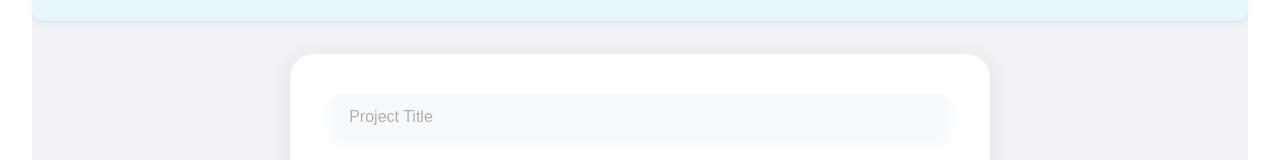
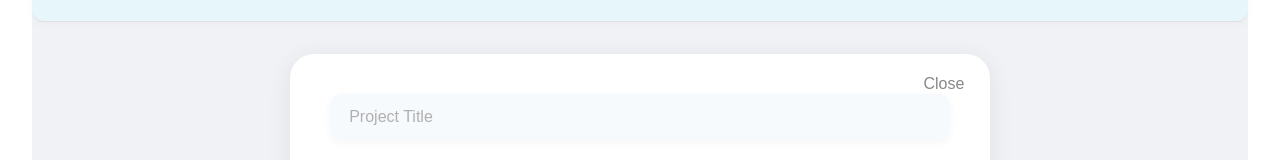
Before and after one commit to KismetKrystle/kazipay-app, a React (Vite) app in the folder frontend/: page /client in a window 1280 px wide. Shown: the part 168-328 px from the top of the page. Built offline with nearby package versions, Linux system fonts and the light colour scheme.

Commit message:
Client page

```diff
--- a/frontend/src/ClientPage.css
+++ b/frontend/src/ClientPage.css
@@ -20,6 +20,7 @@
   padding: 2.5rem;
   width: 100%;
   max-width: 700px;
+  position: relative;
 }
 
 .form-input,
@@ -89,6 +90,26 @@
   background: #0099b8;
 }
 
+.client-close-button {
+  position: absolute;
+  top: 1rem;
+  right: 1rem;
+  background: transparent;
+  color: #888;
+  border: none;
+  border-radius: 0.25rem;
+  padding: 0.3rem 0.6rem;
+  font-size: 1rem;
+  font-weight: 500;
+  cursor: pointer;
+  transition: background 0.2s, color 0.2s;
+}
+
+.client-close-button:hover {
+  background: #f0f0f0;
+  color: #333;
+}
+
 @media (max-width: 768px) {
   .client-form-card {
     padding: 1.5rem;
--- a/frontend/src/ClientPage.tsx
+++ b/frontend/src/ClientPage.tsx
@@ -1,13 +1,21 @@
 import React from 'react';
 import Navbar from './Navbar';
+import { useNavigate } from 'react-router-dom';
 import './ClientPage.css';
 
 const ClientPage: React.FC = () => {
+  const navigate = useNavigate();
+
+  const handleClose = () => {
+    navigate('/'); // Navigate to the landing page
+  };
+
   return (
     <div className="client-page-container">
       <Navbar />
       <main className="client-page-content">
         <div className="client-form-card">
+          <button className="client-close-button" onClick={handleClose}>Close</button>
           <input type="text" placeholder="Project Title" className="form-input" />
           <input type="text" placeholder="Full Project Budget" className="form-input" />
           <textarea placeholder="Detailed Project Description" className="form-textarea"></textarea>
--- a/frontend/src/Navbar.css
+++ b/frontend/src/Navbar.css
@@ -40,6 +40,3 @@
   color: #fff;
   box-shadow: 0 2px 8px rgba(0,153,184,0.10);
 }
-.signup-btn-link {
-  text-decoration: none;
-}
```
